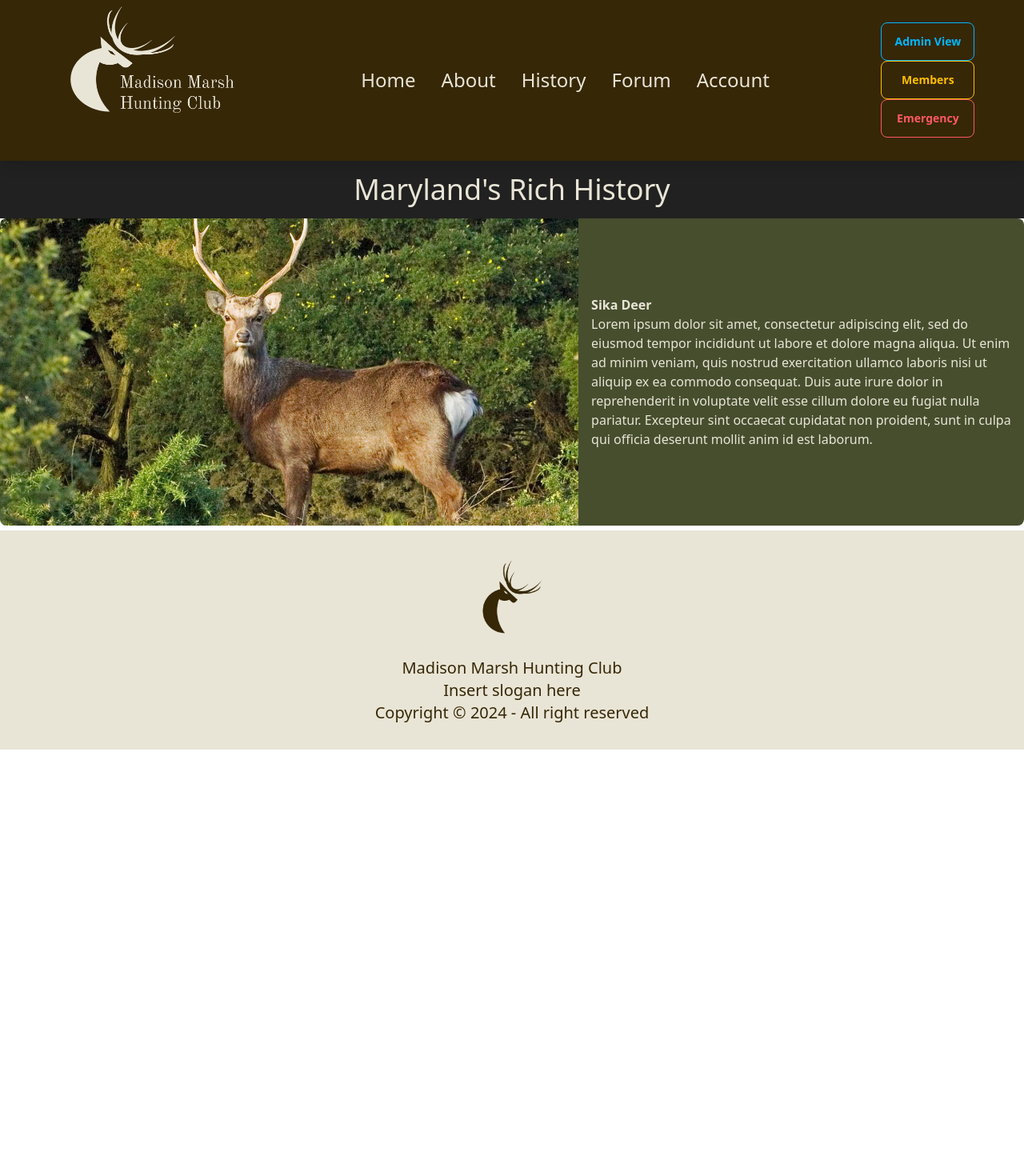
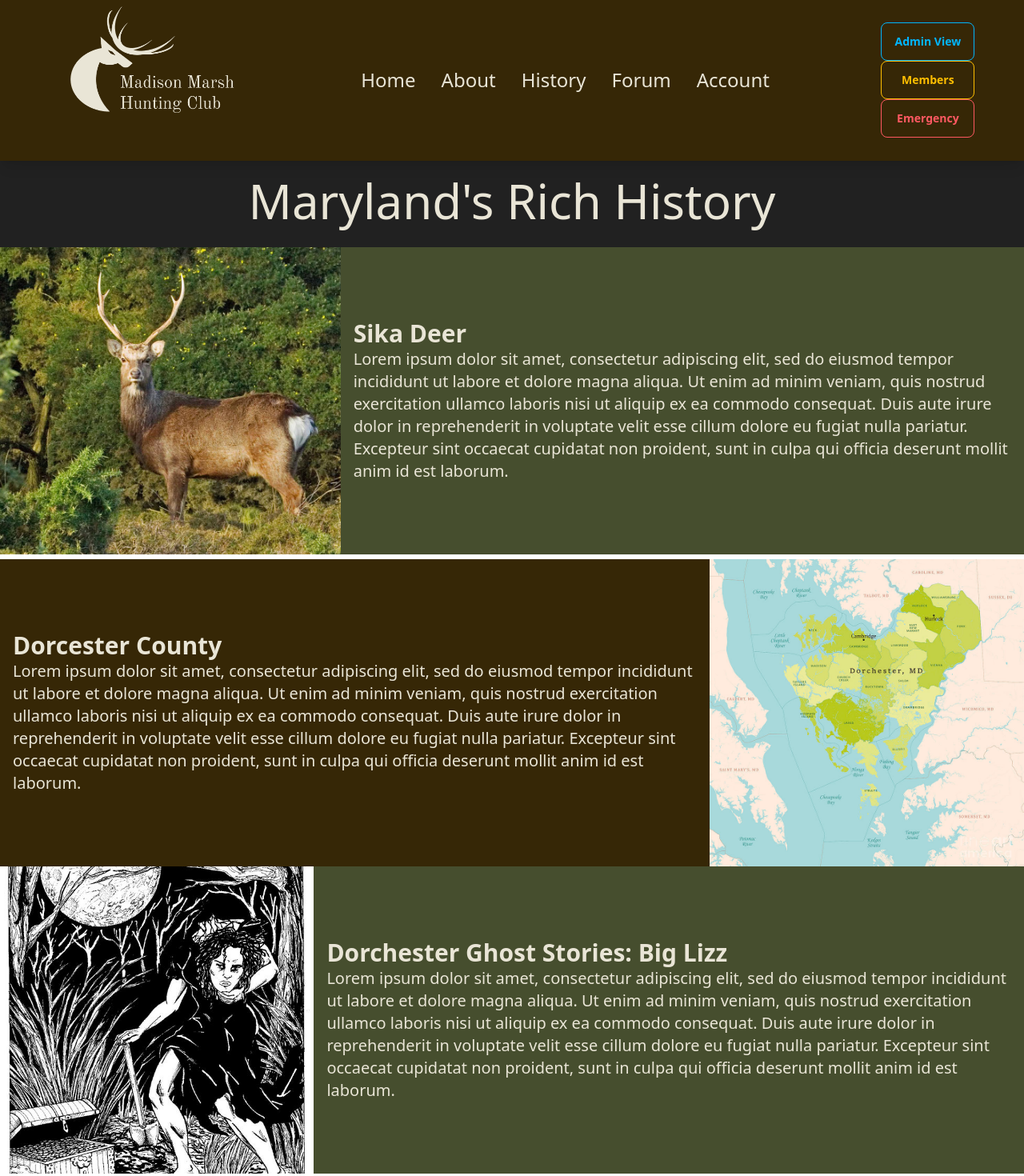
Before and after one commit to MasonH003/madison-marsh-hunting-club-website, a React (Vite) app in the folder madison-marsh/: page /History in a window 1280 px wide. Shown: the top 1470 px of the page at 80% size. Before the commit the page ends 937 px from the top, so only its background shows below. Built offline with nearby package versions, Linux system fonts and the light colour scheme.

Commit message:
IN2: History page is structured, some slight touching up could improve things but it looks pretty good

```diff
--- /dev/null
+++ b/madison-marsh/src/components/HistoryCard.jsx
@@ -0,0 +1,46 @@
+
+// NOTE: This doesnt work for some reason that is beyond me. Didnt have the time to figure it out
+
+const HistoryCard = ({imgleft, src, altText, width, height, color, textColor, text, title}) => {
+    if( imgleft ) {
+        return (
+            <div class="join rounded-none left-0">
+            <img
+                src = {src}
+                alt = {altText}
+                className = {`w-4/12 h-${height} object-cover join-item`}
+            />
+
+            <TextSquare
+                width={width}
+                height={height}
+                color={color}
+                textColor={textColor}
+                text={text}
+                title={title}/>
+        </div>
+    ) }
+    else {
+        return (
+            <div class="join rounded-none left-0">
+
+            <TextSquare
+                width={width}
+                height={height}
+                color={color}
+                textColor={textColor}
+                text={text}
+                title={title}
+            />
+
+            <img
+                src = {src}
+                alt = {altText}
+                className = {`w-4/12 h-${height} object-cover join-item`}
+            />
+          </div>
+        )
+    }
+}
+
+export default HistoryCard;
--- a/madison-marsh/src/components/TextSquare.jsx
+++ b/madison-marsh/src/components/TextSquare.jsx
@@ -1,10 +1,10 @@
 import React from 'react';
 
-const TextSquare = ({ width, height, color, textColor, text, title}) => {
+const TextSquare = ({ width, height, color, textColor, text, title, leftright }) => {
   return (
-    <div className={`w-9/12 h-${height} bg-${color} text-${textColor} pl-4 pr-4 flex items-center  join-item`}>
+    <div className={`w-9/12 h-${height} bg-${color} text-${textColor} text-xl pl-4 pr-4 flex flex-row items-center text-${leftright} join-item`}>
       <div>
-      <div className='font-bold'>{title}</div>
+      <div className={`font-bold text-3xl text-${leftright}`}>{title}</div>
       <div>{text}</div>
       </div>
     </div>
--- a/madison-marsh/src/components/index.js
+++ b/madison-marsh/src/components/index.js
@@ -2,10 +2,12 @@ import NavButton from './NavButton';
 import Card from './Card';
 import RedButton from './RedButton';
 import TextSquare from './TextSquare';
+import HistoryCard from './HistoryCard';
 
 export {
     NavButton,
     Card,
     RedButton,
-    TextSquare
+    TextSquare,
+    HistoryCard
 }
--- a/madison-marsh/src/pages/History.jsx
+++ b/madison-marsh/src/pages/History.jsx
@@ -1,21 +1,24 @@
 import { Header, Footer } from '../sections';
-import { TextSquare } from '../components';
+import { TextSquare, HistoryCard } from '../components';
 import sika from '../assets/images/sika.jpg';
-import group from '../assets/images/hunting-group.jpg';
+import biglizz from '../assets/images/biglizz.jpg';
 import dorcester from '../assets/images/dorcester.jpg';
 
 function History() {
-  return (
+
+    const lorem = "Lorem ipsum dolor sit amet, consectetur adipiscing elit, sed do eiusmod tempor incididunt ut labore et dolore magna aliqua. Ut enim ad minim veniam, quis nostrud exercitation ullamco laboris nisi ut aliquip ex ea commodo consequat. Duis aute irure dolor in reprehenderit in voluptate velit esse cillum dolore eu fugiat nulla pariatur. Excepteur sint occaecat cupidatat non proident, sunt in culpa qui officia deserunt mollit anim id est laborum."
+
+    return (
     <hist>
       <Header/>
-      <div className = "text-4xl font-thin text-MMHCCream bg-MMHCBlack flex flex-row justify-center p-4">
+      <div className = "text-6xl font-thin text-MMHCCream bg-MMHCBlack flex flex-row justify-center p-4 pb-7 pt-5">
         Maryland's Rich History
       </div>
-      <div class="join left-0">
+      <div class="join rounded-none left-0">
         <img
             src = {sika}
             alt="History of the Sika Deer"
-            className = "w-full h-96 object-cover join-item"
+            className = "w-4/12 h-96 object-cover join-item"
           />
 
         <TextSquare
@@ -23,12 +26,61 @@ function History() {
             height={'96'}
             color={'MMHCGreen'}
             textColor={'MMHCCream'}
-            text={'Lorem ipsum dolor sit amet, consectetur adipiscing elit, sed do eiusmod tempor incididunt ut labore et dolore magna aliqua. Ut enim ad minim veniam, quis nostrud exercitation ullamco laboris nisi ut aliquip ex ea commodo consequat. Duis aute irure dolor in reprehenderit in voluptate velit esse cillum dolore eu fugiat nulla pariatur. Excepteur sint occaecat cupidatat non proident, sunt in culpa qui officia deserunt mollit anim id est laborum.'}
-            title={'Sika Deer'}/>
+            text={lorem}
+            title={'Sika Deer'}
+            leftright={'left'}/>
       </div>
+
+      <div class="join rounded-none left-0">
+        <TextSquare
+            width={'50'}
+            height={'96'}
+            color={'MMHCBrown'}
+            textColor={'MMHCCream'}
+            text={lorem}
+            title={'Dorcester County'}
+            leftright={'right'}/>
+        <img
+            src = {dorcester}
+            alt="History of Dorcester County"
+            className = {`w-4/12 h-96 object-cover join-item`}
+          />
+      </div>
+
+      <div class="join rounded-none left-0">
+        <img
+            src = {biglizz}
+            alt="History of Dorchester Ghost Stories: Big Lizz"
+            className = "w-4/12 h-96 object-cover join-item"
+          />
+
+        <TextSquare
+            width={'50'}
+            height={'96'}
+            color={'MMHCGreen'}
+            textColor={'MMHCCream'}
+            text={lorem}
+            title={'Dorchester Ghost Stories: Big Lizz'}
+            leftright={'left'}/>
+      </div>
+
       <Footer/>
     </hist>
   );
 }
 
+/*
+<HistoryCard
+            imgleft={true}
+            src={dorcester}
+            altText={'History of Dorcester County'}
+            width={'50'}
+            height={'96'}
+            color={'MMHCBrown'}
+            textColor={'MMHCCream'}
+            text={lorem}
+            title={'Dorcester County'}
+        />
+*/
+
 export default History;
```
Also changed, not shown: madison-marsh/src/assets/images/biglizz.jpg (added).
